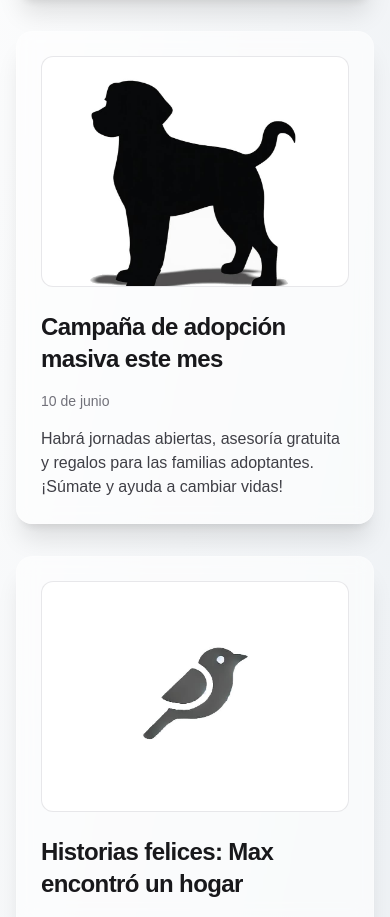
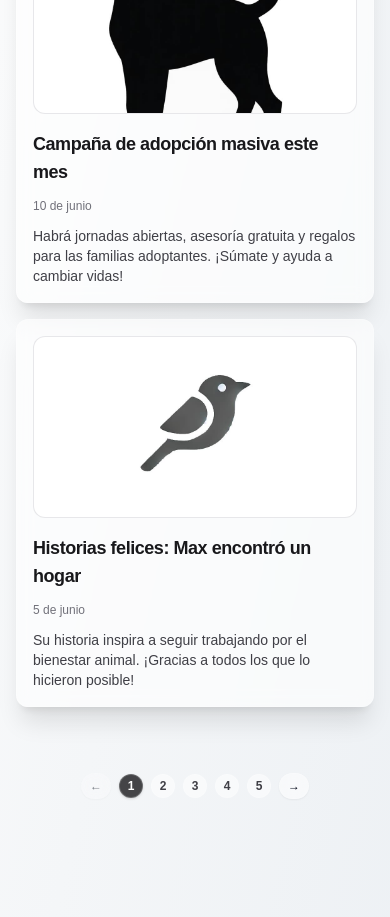
Before and after one commit to efe13dev/huellas-nextjs, a Next.js app: page / in a window 390 px wide. Shown: the part 1080-1997 px from the top of the page. Built offline with nearby package versions, Linux system fonts and the light colour scheme.

Commit message:
feat: mejora el manejo de altura dinámica y agrega diseño responsive a la lista de noticias

```diff
--- a/src/components/AnimatedNewsList.tsx
+++ b/src/components/AnimatedNewsList.tsx
@@ -30,27 +30,45 @@ export default function AnimatedNewsList({
   const totalPages = Math.ceil(news.length / itemsPerPage);
   const contentRefs = useRef<Record<string, HTMLParagraphElement>>({});
 
-  // --- NUEVO: refs y estado para altura máxima ---
-  const listContainerRef = useRef<HTMLDivElement>(null);
-  const [maxHeight, setMaxHeight] = useState<number | undefined>(undefined);
+  // --- NUEVO: refs y estado para altura dinámica ---
+  const containerRef = useRef<HTMLDivElement>(null);
+  const [containerHeight, setContainerHeight] = useState<number | undefined>(undefined);
+  const [isTransitioning, setIsTransitioning] = useState(false);
 
-  // Medir altura al montar y al cambiar de página
+  // Medir altura al montar, al cambiar de página y al expandir/contraer
   useEffect(() => {
-    if (listContainerRef.current != null) {
-      const currentHeight = listContainerRef.current.offsetHeight;
-      setMaxHeight(prev => (prev === undefined ? currentHeight : Math.max(prev, currentHeight)));
-    }
-  }, [currentPage, news]);
+    const updateHeight = (): void => {
+      if (containerRef.current != null && !isTransitioning) {
+        // Medir altura natural del contenido
+        const tempHeight = containerRef.current.style.height;
+        containerRef.current.style.height = 'auto';
+        const currentHeight = containerRef.current.offsetHeight;
+        containerRef.current.style.height = tempHeight;
+
+        setContainerHeight(currentHeight);
+      }
+    };
+
+    // Usar timeout para asegurar que el DOM se haya actualizado
+    const timeoutId = setTimeout(() => {
+      updateHeight();
+    }, 100);
+
+    return () => {
+      clearTimeout(timeoutId);
+    };
+  }, [currentPage, news, expandedItems, isTransitioning]);
 
   // Para accesibilidad: mover foco al principio de la lista al cambiar de página
-  const topRef = useRef<HTMLDivElement>(null);
   useEffect(() => {
-    if (topRef.current != null) {
-      topRef.current.focus();
+    if (containerRef.current != null) {
+      containerRef.current.focus();
     }
   }, [currentPage]);
 
   const toggleExpanded = (itemId: string): void => {
+    setIsTransitioning(true);
+
     setExpandedItems((prev) => {
       const newSet = new Set(prev);
       if (newSet.has(itemId)) {
@@ -58,6 +76,24 @@ export default function AnimatedNewsList({
       } else {
         newSet.add(itemId);
       }
+
+      // Actualizar altura después de cambiar el estado
+      setTimeout(() => {
+        if (containerRef.current != null) {
+          const tempHeight = containerRef.current.style.height;
+          containerRef.current.style.height = 'auto';
+          const newHeight = containerRef.current.offsetHeight;
+          containerRef.current.style.height = tempHeight;
+
+          setContainerHeight(newHeight);
+
+          // Finalizar transición
+          setTimeout(() => {
+            setIsTransitioning(false);
+          }, 400);
+        }
+      }, 50); // Tiempo mínimo para que se aplique el cambio de estado
+
       return newSet;
     });
   };
@@ -116,16 +152,12 @@ export default function AnimatedNewsList({
   return (
     <>
       <div
-        ref={el => {
-          topRef.current = el;
-          listContainerRef.current = el;
-        }}
+        ref={containerRef}
         tabIndex={-1}
-        className="flex flex-col gap-8 outline-none"
+        className="flex flex-col gap-4 sm:gap-8 outline-none pb-6 sm:pb-8"
         style={{
-          height: maxHeight,
+          height: containerHeight ?? 280,
           transition: 'height 0.4s cubic-bezier(0.4, 0.1, 0.2, 1)',
-          minHeight: 280, // Altura mínima para evitar parpadeos en el primer render
         }}
       >
         <AnimatePresence mode="wait" initial={false}>
@@ -135,7 +167,7 @@ export default function AnimatedNewsList({
             animate={{ opacity: 1, x: 0 }}
             exit={{ opacity: 0, x: pageDirection > 0 ? -60 : 60 }}
             transition={{ duration: 0.5, ease: [0.25, 0.46, 0.45, 0.94] }}
-            className="flex flex-col gap-8"
+            className="flex flex-col gap-4 sm:gap-8"
           >
             {news
               .slice(
@@ -158,12 +190,12 @@ export default function AnimatedNewsList({
                       duration: 0.6,
                       delay: idx * 0.15,
                     }}
-                    className="rounded-2xl bg-white/60 dark:bg-zinc-900/60 shadow-xl backdrop-blur border border-white/20 dark:border-zinc-700/40 p-6 transition-all duration-300 hover:shadow-2xl"
+                    className="rounded-xl sm:rounded-2xl bg-white/60 dark:bg-zinc-900/60 shadow-xl backdrop-blur border border-white/20 dark:border-zinc-700/40 p-4 sm:p-6 transition-all duration-300 hover:shadow-2xl"
                   >
-                    <div className="flex flex-col md:flex-row gap-6">
-                      <div className="md:w-1/3 flex-shrink-0">
+                    <div className="flex flex-col gap-4 sm:gap-6 md:flex-row">
+                      <div className="w-full md:w-1/3 flex-shrink-0">
                         <motion.div
-                          className="aspect-[4/3] rounded-xl overflow-hidden bg-zinc-200 dark:bg-zinc-800 border border-white/10 cursor-pointer group relative"
+                          className="aspect-[16/9] sm:aspect-[4/3] rounded-lg sm:rounded-xl overflow-hidden bg-zinc-200 dark:bg-zinc-800 border border-white/10 cursor-pointer group relative"
                           whileHover={{ scale: 1.02 }}
                           whileTap={{ scale: 0.98 }}
                           onClick={() => {
@@ -181,10 +213,10 @@ export default function AnimatedNewsList({
                             <motion.div
                               initial={{ scale: 0.8, opacity: 0 }}
                               whileHover={{ scale: 1, opacity: 1 }}
-                              className="bg-white/90 dark:bg-zinc-800/90 rounded-full p-3 backdrop-blur-sm"
+                              className="bg-white/90 dark:bg-zinc-800/90 rounded-full p-2 sm:p-3 backdrop-blur-sm"
                             >
                               <svg
-                                className="w-6 h-6 text-zinc-700 dark:text-zinc-300"
+                                className="w-4 h-4 sm:w-6 sm:h-6 text-zinc-700 dark:text-zinc-300"
                                 fill="none"
                                 stroke="currentColor"
                                 viewBox="0 0 24 24"
@@ -202,11 +234,11 @@ export default function AnimatedNewsList({
                       </div>
                       <div className="flex-1 flex flex-col gap-2 justify-center">
                         <h2
-                          className={`text-2xl font-semibold text-zinc-900 dark:text-zinc-100 mb-2 transition-all duration-300 ${expanded ? 'whitespace-normal' : 'line-clamp-2'}`}
+                          className={`text-lg sm:text-2xl font-semibold text-zinc-900 dark:text-zinc-100 mb-1 sm:mb-2 transition-all duration-300 ${expanded ? 'whitespace-normal' : 'line-clamp-2'}`}
                         >
                           {item.title}
                         </h2>
-                        <p className="text-sm text-zinc-500 dark:text-zinc-400 mb-2">
+                        <p className="text-xs sm:text-sm text-zinc-500 dark:text-zinc-400 mb-1 sm:mb-2">
                           {formatDate(item.date)}
                         </p>
 
@@ -228,7 +260,7 @@ export default function AnimatedNewsList({
                             ref={(el) => {
                               measureContentHeight(el, itemId);
                             }}
-                            className="text-base text-zinc-700 dark:text-zinc-200 leading-6"
+                            className="text-sm sm:text-base text-zinc-700 dark:text-zinc-200 leading-5 sm:leading-6"
                             style={{
                               display: "-webkit-box",
                               WebkitBoxOrient: "vertical",
@@ -264,7 +296,7 @@ export default function AnimatedNewsList({
                             onClick={() => {
                               toggleExpanded(item.id.toString());
                             }}
-                            className="flex items-center gap-2 mt-3 text-sm font-medium text-blue-600 dark:text-blue-400 hover:text-blue-700 dark:hover:text-blue-300 transition-colors self-start group"
+                            className="flex items-center gap-1 sm:gap-2 mt-2 sm:mt-3 text-xs sm:text-sm font-medium text-blue-600 dark:text-blue-400 hover:text-blue-700 dark:hover:text-blue-300 transition-colors self-start group"
                           >
                             <motion.span
                               animate={{
@@ -323,7 +355,7 @@ export default function AnimatedNewsList({
       {/* Controles de paginación */}
       {totalPages > 1 && (
         <nav
-          className="flex justify-center items-center gap-2 mt-16 select-none"
+          className="flex justify-center items-center gap-2 mt-6 sm:mt-12 mb-12 sm:mb-16 select-none"
           aria-label="Paginación de noticias"
         >
           <button
@@ -333,7 +365,7 @@ export default function AnimatedNewsList({
               setCurrentPage((p) => Math.max(1, p - 1));
             }}
             disabled={currentPage === 1}
-            className={`rounded-full px-3 py-1 text-sm font-medium border border-white/20 dark:border-zinc-700/40 bg-white/50 dark:bg-zinc-900/50 shadow-sm backdrop-blur transition-colors duration-200 hover:bg-white/80 dark:hover:bg-zinc-900/70 disabled:opacity-50 disabled:cursor-not-allowed focus:outline-none focus:ring-2 focus:ring-blue-400/50`}
+            className={`rounded-full px-2 sm:px-3 py-1 text-xs sm:text-sm font-medium border border-white/20 dark:border-zinc-700/40 bg-white/50 dark:bg-zinc-900/50 shadow-sm backdrop-blur transition-colors duration-200 hover:bg-white/80 dark:hover:bg-zinc-900/70 disabled:opacity-50 disabled:cursor-not-allowed focus:outline-none focus:ring-2 focus:ring-blue-400/50`}
           >
             ←
           </button>
@@ -345,7 +377,7 @@ export default function AnimatedNewsList({
                 setPageDirection(i + 1 > currentPage ? 1 : -1);
                 setCurrentPage(i + 1);
               }}
-              className={`rounded-full w-8 h-8 flex items-center justify-center text-sm font-semibold border border-white/20 dark:border-zinc-700/40 transition-colors duration-200 focus:outline-none focus:ring-2 focus:ring-blue-400/50
+              className={`rounded-full w-6 h-6 sm:w-8 sm:h-8 flex items-center justify-center text-xs sm:text-sm font-semibold border border-white/20 dark:border-zinc-700/40 transition-colors duration-200 focus:outline-none focus:ring-2 focus:ring-blue-400/50
                 ${
                   currentPage === i + 1
                     ? "bg-zinc-900/80 dark:bg-zinc-100/80 text-white dark:text-zinc-900 shadow"
@@ -362,7 +394,7 @@ export default function AnimatedNewsList({
               setCurrentPage((p) => Math.min(totalPages, p + 1));
             }}
             disabled={currentPage === totalPages}
-            className={`rounded-full px-3 py-1 text-sm font-medium border border-white/20 dark:border-zinc-700/40 bg-white/50 dark:bg-zinc-900/50 shadow-sm backdrop-blur transition-colors duration-200 hover:bg-white/80 dark:hover:bg-zinc-900/70 disabled:opacity-50 disabled:cursor-not-allowed focus:outline-none focus:ring-2 focus:ring-blue-400/50`}
+            className={`rounded-full px-2 sm:px-3 py-1 text-xs sm:text-sm font-medium border border-white/20 dark:border-zinc-700/40 bg-white/50 dark:bg-zinc-900/50 shadow-sm backdrop-blur transition-colors duration-200 hover:bg-white/80 dark:hover:bg-zinc-900/70 disabled:opacity-50 disabled:cursor-not-allowed focus:outline-none focus:ring-2 focus:ring-blue-400/50`}
           >
             →
           </button>
```
